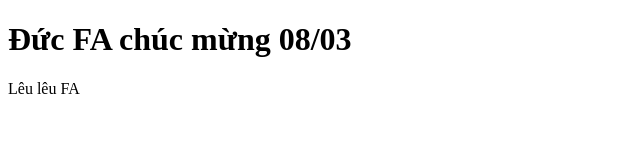
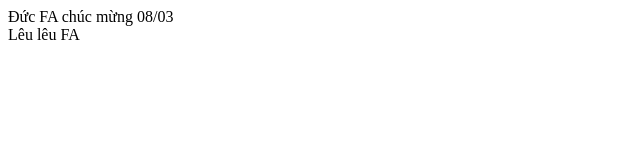
Before and after one commit to DungPhamPD/learn-git, a plain HTML site: page index.html in a window 1280 px wide. Shown: the whole page, without its empty margins (0-640 px from the left). Drawn offline with Linux system fonts and the light colour scheme.

Commit message:
Sửa thẻ h1 thành header, sửa thẻ p thành footer

```diff
--- a/index.html
+++ b/index.html
@@ -6,7 +6,7 @@
     <title>Document</title>
 </head>
 <body>
-    <h1>Đức FA chúc mừng 08/03</h1>
-    <p>Lêu lêu FA</p>
+    <header>Đức FA chúc mừng 08/03</header>
+    <footer>Lêu lêu FA</footer>
 </body>
 </html>
```
